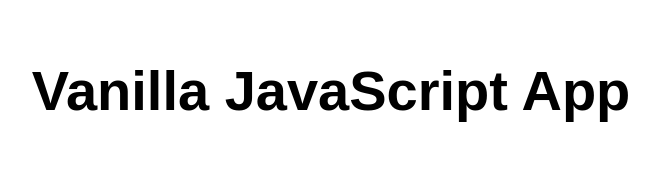
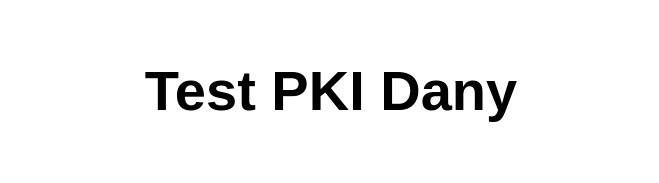
Before and after one commit to DatStone/Test-PKI-CCREK-Dany, a website: page src/index.html in a window 1280 px wide. Shown: the whole page, without its empty margins (309-968 px from the left). Drawn offline with Linux system fonts and the light colour scheme.

Commit message:
Update index.html

```diff
--- a/src/index.html
+++ b/src/index.html
@@ -5,12 +5,12 @@
   <meta charset="UTF-8">
   <meta name="viewport" content="width=device-width, initial-scale=1.0">
   <link rel="stylesheet" href="styles.css">
-  <title>Vanilla JavaScript App</title>
+  <title>Test pki Dany </title>
 </head>
 
 <body>
   <main>
-    <h1>Vanilla JavaScript App</h1>
+    <h1>Test PKI Dany</h1>
   </main>
 </body>
 
```
